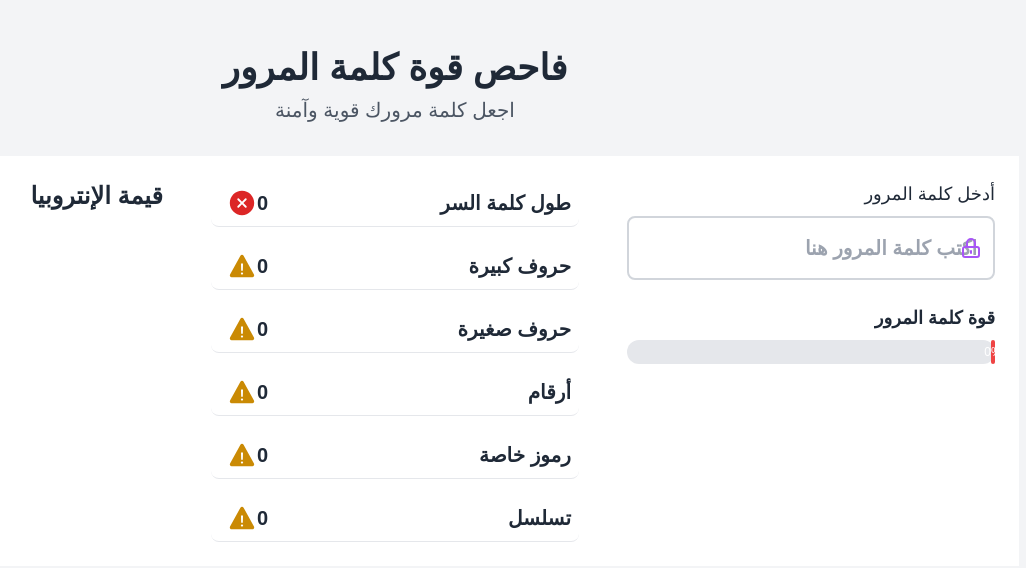
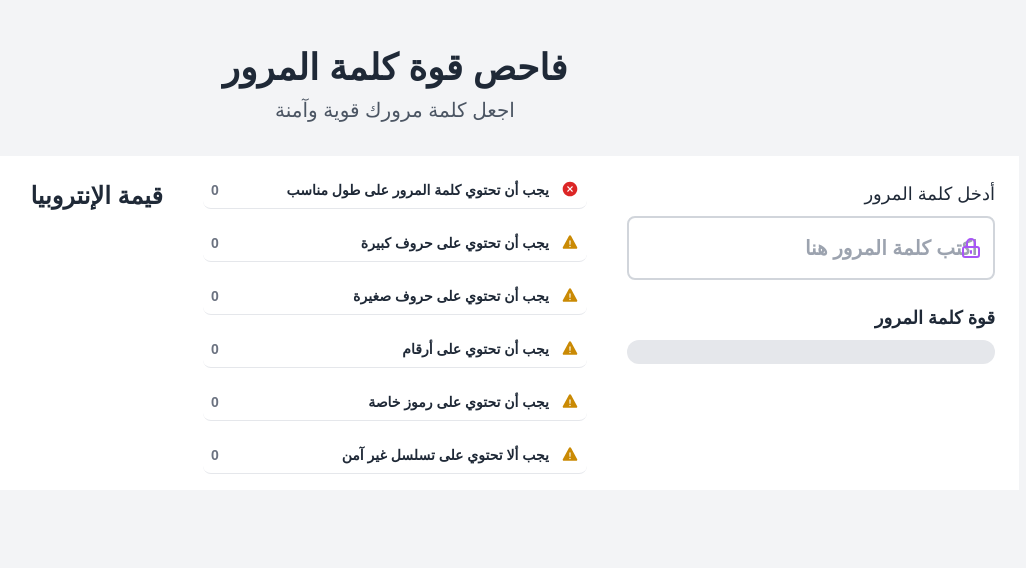
Before and after one commit to 0xBadawy/CheckMyPass, a React (Vite) app: page / in a window 1280 px wide. Shown: the top 568 px of the page, without its empty margins (245-1271 px from the left). Built offline with nearby package versions, Linux system fonts and the light colour scheme; a web font is replaced by a local one.

Commit message:
refactor checklist and progress bar components; improve accessibility and styling

```diff
--- a/src/components/CheckList.jsx
+++ b/src/components/CheckList.jsx
@@ -28,29 +28,33 @@ const CheckList = ({ value }) => {
   }, [value]);
 
   const checkListItems = [
-    { label: "طول كلمة السر", value: length.leg, check: length.strong },
-    { label: "حروف كبيرة", value: capital, check: capital },
-    { label: "حروف صغيرة", value: small, check: small },
-    { label: "أرقام", value: number, check: number },
-    { label: "رموز خاصة", value: special, check: special },
-    { label: "تسلسل", value: seq, check: seq },
+    {
+      label: "يجب أن تحتوي كلمة المرور على طول مناسب",
+      value: length.leg,
+      check: length.strong,
+    },
+    { label: "يجب أن تحتوي على حروف كبيرة", value: capital, check: capital },
+    { label: "يجب أن تحتوي على حروف صغيرة", value: small, check: small },
+    { label: "يجب أن تحتوي على أرقام", value: number, check: number },
+    { label: "يجب أن تحتوي على رموز خاصة", value: special, check: special },
+    { label: "يجب ألا تحتوي على تسلسل غير آمن", value: seq, check: seq },
   ];
 
   return (
-    <div className="space-y-4 p-6 bg-white ">
+    <div className="space-y-4 h-full p-4 bg-white ">
       {checkListItems.map((item, index) => (
         <div
           key={index}
           className="flex flex-row items-center justify-between border-b border-gray-200 pb-2 transition-all duration-300 hover:bg-gray-50 rounded-lg p-2"
         >
-          <div className="text-xl font-semibold text-gray-800">
+          <div className="text-sm flex flex-row text-center justify-center gap-3 font-semibold text-gray-800">
+            <div>{Check(item.check)}</div>
             {item.label}
           </div>
           <div className="flex items-center space-x-2">
-            <div className="text-xl font-semibold text-gray-800">
+            <div className="text-sm font-semibold text-gray-500">
               {item.value}
             </div>
-            <div>{Check(item.check)}</div>
           </div>
         </div>
       ))}
@@ -60,11 +64,13 @@ const CheckList = ({ value }) => {
 
 const Check = (strong = 0) => {
   if (strong > 0) {
-    return <IoIosCheckmarkCircle className="text-green-600 text-3xl" />;
+    return (
+      <IoIosCheckmarkCircle size={18} className="text-green-600 text-3xl" />
+    );
   } else if (strong === 0) {
-    return <IoIosWarning className="text-yellow-600 text-3xl" />;
+    return <IoIosWarning size={18}  className="text-yellow-600 text-3xl" />;
   } else {
-    return <IoCloseCircle className="text-red-600 text-3xl" />;
+    return <IoCloseCircle  size={18} className="text-red-600 text-3xl" />;
   }
 };
 
--- a/src/components/ProgressBar.jsx
+++ b/src/components/ProgressBar.jsx
@@ -10,14 +10,16 @@ const ProgressBar = ({ progress = 0, className = "" }) => {
 
   return (
     <div className={`w-full bg-gray-200 rounded-full h-6 ${className}`}>
+      {progress > 0 && (
         <div
           className={`h-full text-xs font-medium text-white text-center p-0.5 leading-none rounded-full ${getColor(
             progress
           )} transition-all duration-500 ease-in-out flex items-center justify-center`}
           style={{ width: `${progress}%` }}
         >
-        {progress}%
+          {`${progress}%`}
         </div>
+      )}
     </div>
   );
 };
--- a/src/functions/functions.jsx
+++ b/src/functions/functions.jsx
@@ -56,8 +56,8 @@ export const specialCheck = (value) => {
 
 export const seqanceCheck = (value) => {
   let seq = 0,
-      deg = 0;
-    if(!value.length)return 0
+    deg = 0;
+  if (!value.length) return 0;
   for (let i = 0; i < value.length - 1; i++) {
     if (
       value[i].charCodeAt(0) === value[i + 1].charCodeAt(0) - 1 ||
@@ -74,8 +74,8 @@ export const seqanceCheck = (value) => {
 };
 
 export const entropyCheck = (value) => {
-    let entropy = calculateEntropy(value);
-     if (!entropy ) return -2;
+  let entropy = calculateEntropy(value);
+  if (!entropy) return -2;
   if (entropy < 28) return -2;
   else if (entropy < 40) return -1;
   else if (entropy < 60) return 0;
@@ -117,8 +117,8 @@ export const passwordStrength = (value) => {
   const type = typeCheck(value) * 25;
   const seq = seqanceCheck(value) * 25;
   const entropyCheckValue = entropyCheck(value);
-    const strength = (entropyCheckValue + 2) * 25;
-    console.log(length, type, seq, strength, entropyCheckValue);
+  const strength = (entropyCheckValue + 2) * 25;
+  // console.log(length, type, seq, strength, entropyCheckValue);
 
   return (length + type + seq + strength) / 4;
 };
```
Lines whose indentation alone changed are shown as unchanged.
